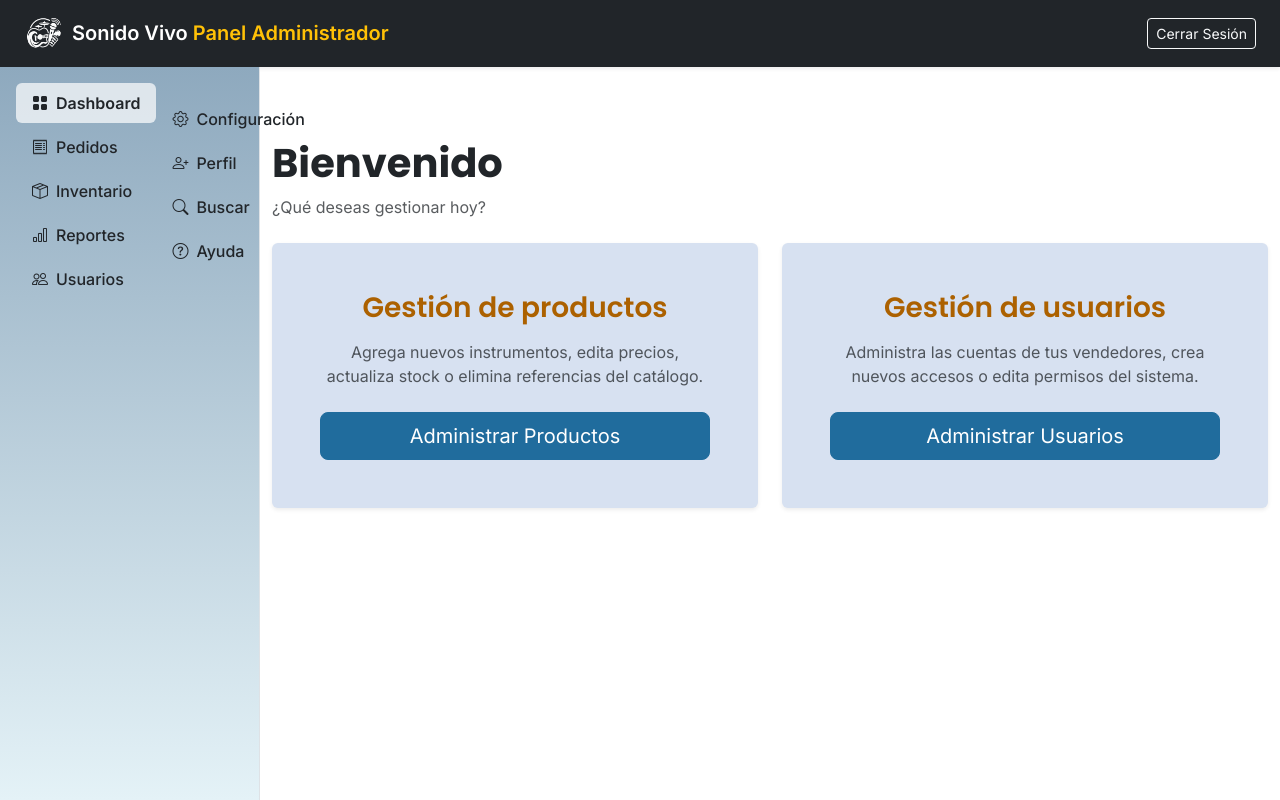
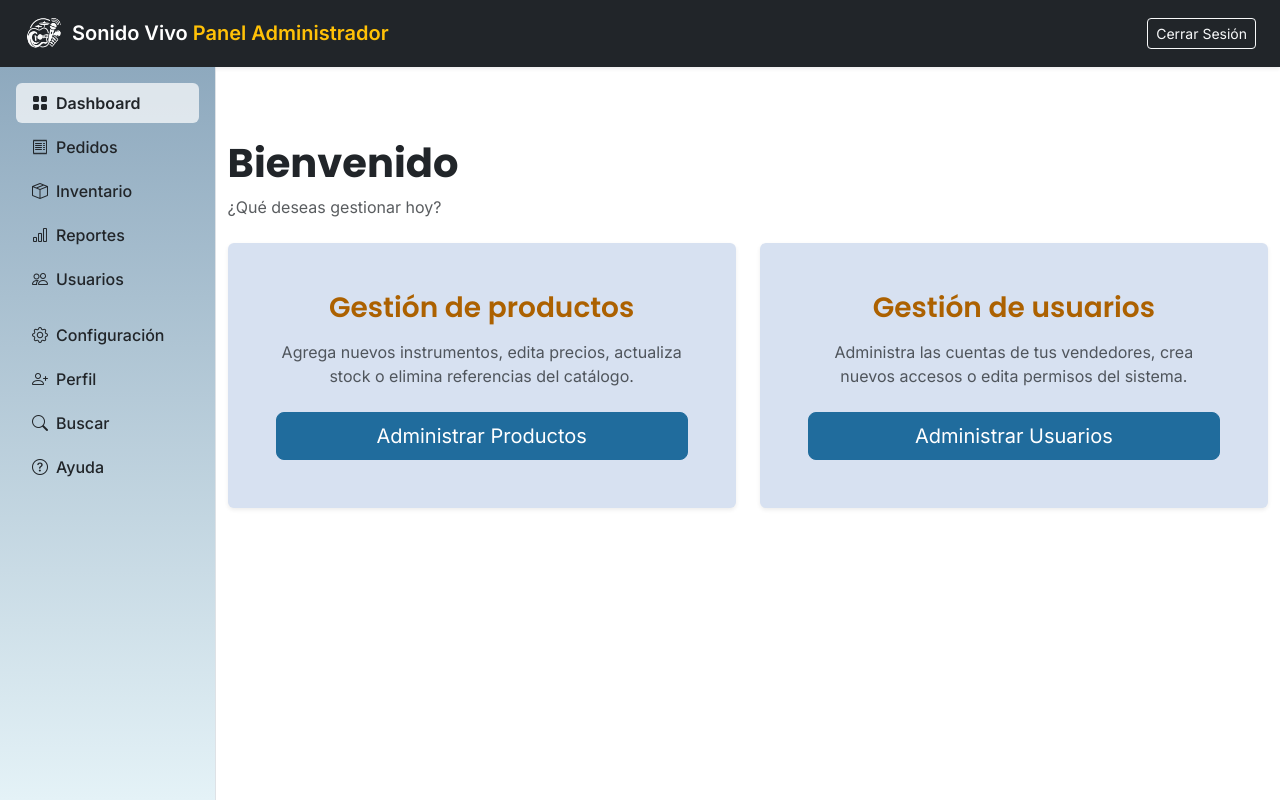
Before and after one commit to pepestack/Sonido-Vivo, a React (Vite) app: page /admin in a window 1280 px wide. Built offline with nearby package versions, Linux system fonts and the light colour scheme.

Commit message:
fix: arreglar sidebar del admin para que recibiera sus props correspondientes y borrar query del css de app, ya que bugeaba el responsive del sidebar

```diff
--- a/src/App.css
+++ b/src/App.css
@@ -238,15 +238,6 @@
 }
 
 
-@media (max-width: 991.98px) {
-  .sidebar {
-    display: none;
-  }
-
-  .sidebar.abierto {
-    display: flex;
-  }
-}
 
 .admin-img-caja {
   min-height: 250px;
--- a/src/components/organisms/SidebarAdmin/SidebarAdmin.jsx
+++ b/src/components/organisms/SidebarAdmin/SidebarAdmin.jsx
@@ -34,7 +34,7 @@
         <Offcanvas.Title>Menú</Offcanvas.Title>
       </Offcanvas.Header>
       <Offcanvas.Body className="p-3">
-        <nav className="d-flex flex-columns flex-grow-1 justify-content-between">
+        <nav className="d-flex flex-column flex-grow-1 justify-content-between">
           <Nav as="ul" variant="pills" className="flex-column gap-1 mb-auto">
             {renderizarItems(sidebarPrincipal)}
           </Nav>
```
